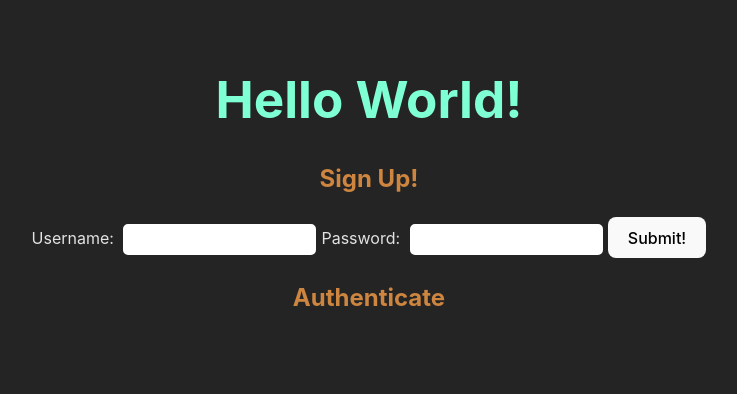
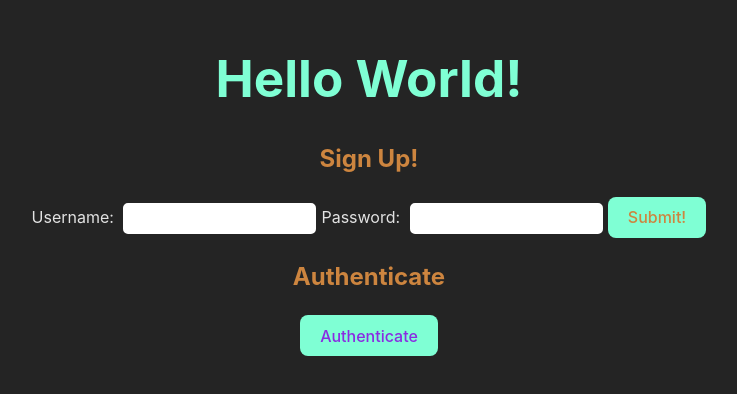
Before and after one commit to skaste/Block-27-React-Forms, a React (Vite) app in the folder ReactForms/: page / in a window 1280 px wide. Shown: the part 214-608 px from the top of the page, without its empty margins (271-1008 px from the left). Built offline with nearby package versions, Linux system fonts and the light colour scheme.

Commit message:
updated the auth jsx file and worked on css for a while

```diff
--- a/ReactForms/src/App.css
+++ b/ReactForms/src/App.css
@@ -16,3 +16,11 @@ input{
   padding:5px;
   border-radius: 5px;
 }
+#signUpButton{
+  background-color: aquamarine;
+  color:peru;
+}
+#authButton{
+  background-color: aquamarine;
+  color:blueviolet;
+}
--- a/ReactForms/src/components/Authenticate.jsx
+++ b/ReactForms/src/components/Authenticate.jsx
@@ -1,14 +1,37 @@
-import React from 'react'
+import React, { useState } from "react";
 
-const Authenticate = ({token}) => {
+const Authenticate = ({ token }) => {
+  const [authMessage, setAuthMessage] = useState("");
+
+  const handleAuthenticate = async () => {
+    try {
+      const response = await fetch(
+        "https://fsa-jwt-practice.herokuapp.com/authenticate",
+        {
+          method: "GET",
+          headers: {
+            "Content-Type": "application/json",
+            Authorization: `Bearer ${token.token}`,
+          },
+        }
+      );
+
+      const result = await response.json();
+      setAuthMessage(result.message);
+    } catch (error) {
+      setAuthMessage("Error during authentication");
+    }
+  };
+
   return (
-   <>
+    <>
       <h2>Authenticate</h2>
-      {
-        token
-      }
+      <p>{token.message}</p>
+      <p>{token.token}</p>
+      <button id="authButton" onClick={handleAuthenticate}>Authenticate</button>
+      {authMessage && <p>{authMessage}</p>}
     </>
-  )
-}
+  );
+};
 
-export default Authenticate
+export default Authenticate;
--- a/ReactForms/src/components/SignUpForm.jsx
+++ b/ReactForms/src/components/SignUpForm.jsx
@@ -49,7 +49,7 @@ const SignUpForm = ({setToken}) => {
             onChange={(e) => setPassword(e.target.value)}
           ></input>
         </label>
-        <button>Submit!</button>
+        <button id="signUpButton">Submit!</button>
       </form>
     </>
   );
```
